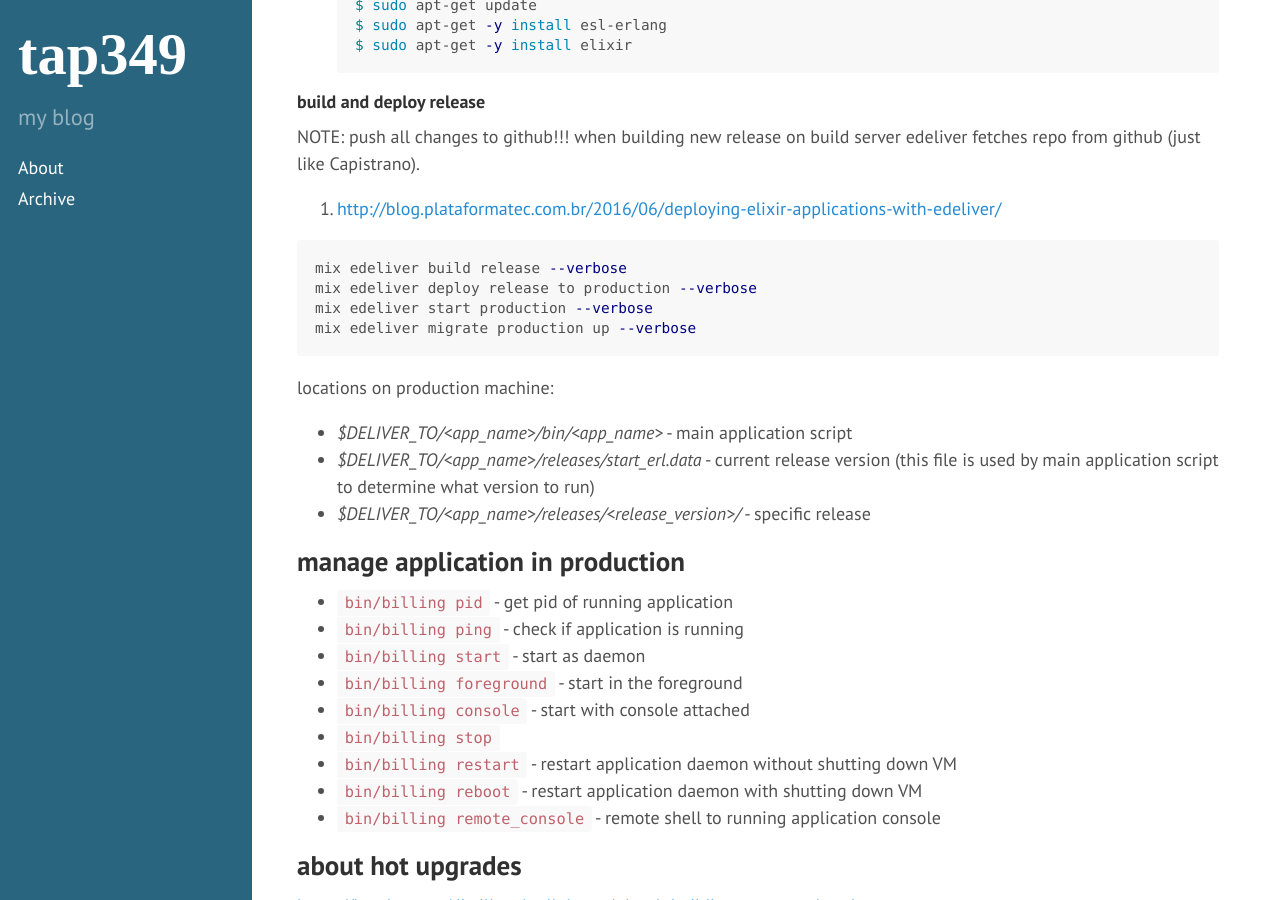
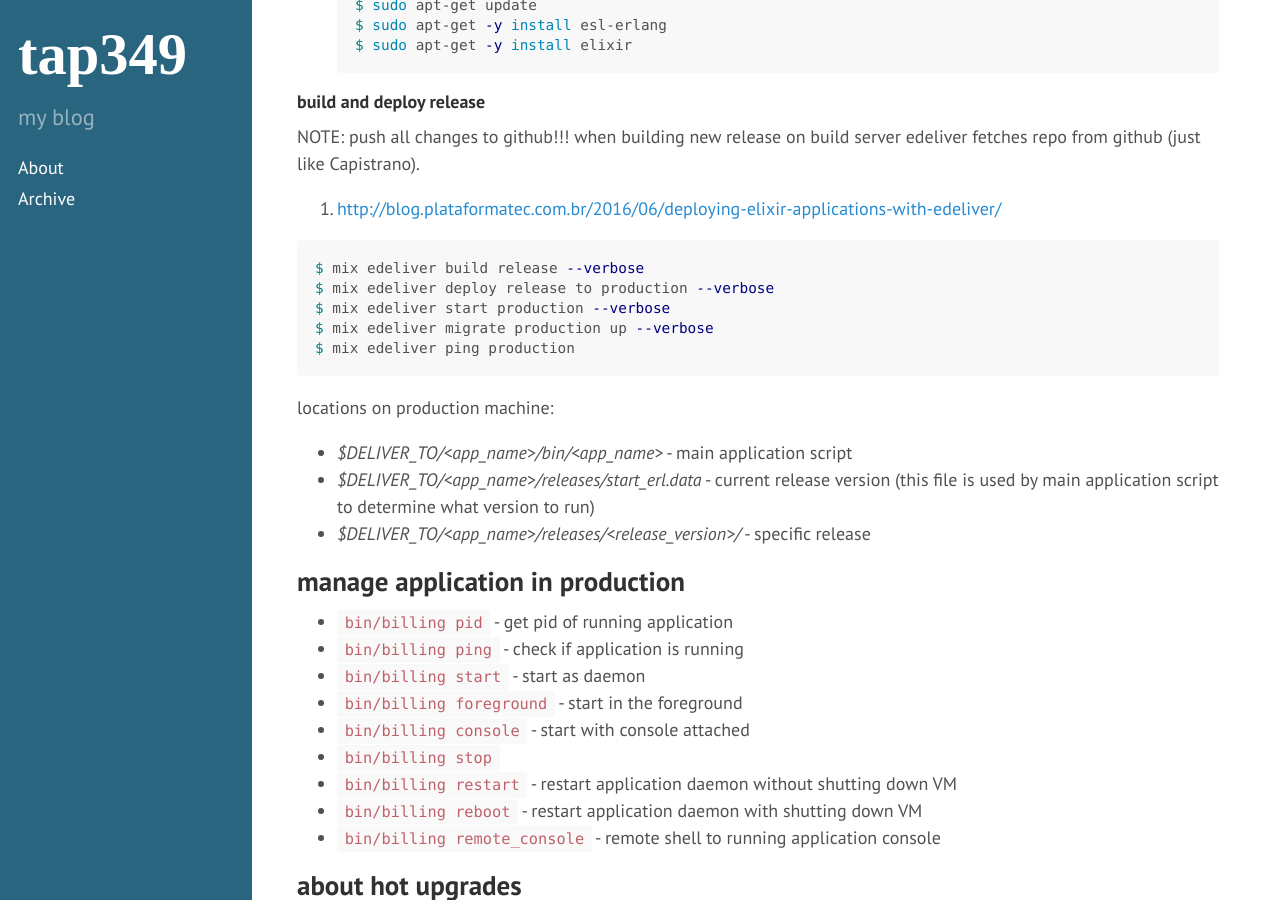
Before and after one commit to tap349/tap349.github.io, a Jekyll site: the page built from _posts/2017-08-02-elixir-deployment.md, in a window 1280 px wide and 900 px high, scrolled down 6483 px. Built offline with Jekyll 4.4.1, drawn with Linux system fonts in a browser that asks for light colours.

Commit message:
update 2017-08-07_11:56:13

````diff
--- a/_posts/2017-08-02-elixir-deployment.md
+++ b/_posts/2017-08-02-elixir-deployment.md
@@ -295,10 +295,11 @@ NOTE: push all changes to github!!! when building new release on build
 1. <http://blog.plataformatec.com.br/2016/06/deploying-elixir-applications-with-edeliver/>
 
 ```sh
-mix edeliver build release --verbose
-mix edeliver deploy release to production --verbose
-mix edeliver start production --verbose
-mix edeliver migrate production up --verbose
+$ mix edeliver build release --verbose
+$ mix edeliver deploy release to production --verbose
+$ mix edeliver start production --verbose
+$ mix edeliver migrate production up --verbose
+$ mix edeliver ping production
 ```
 
 locations on production machine:
````
